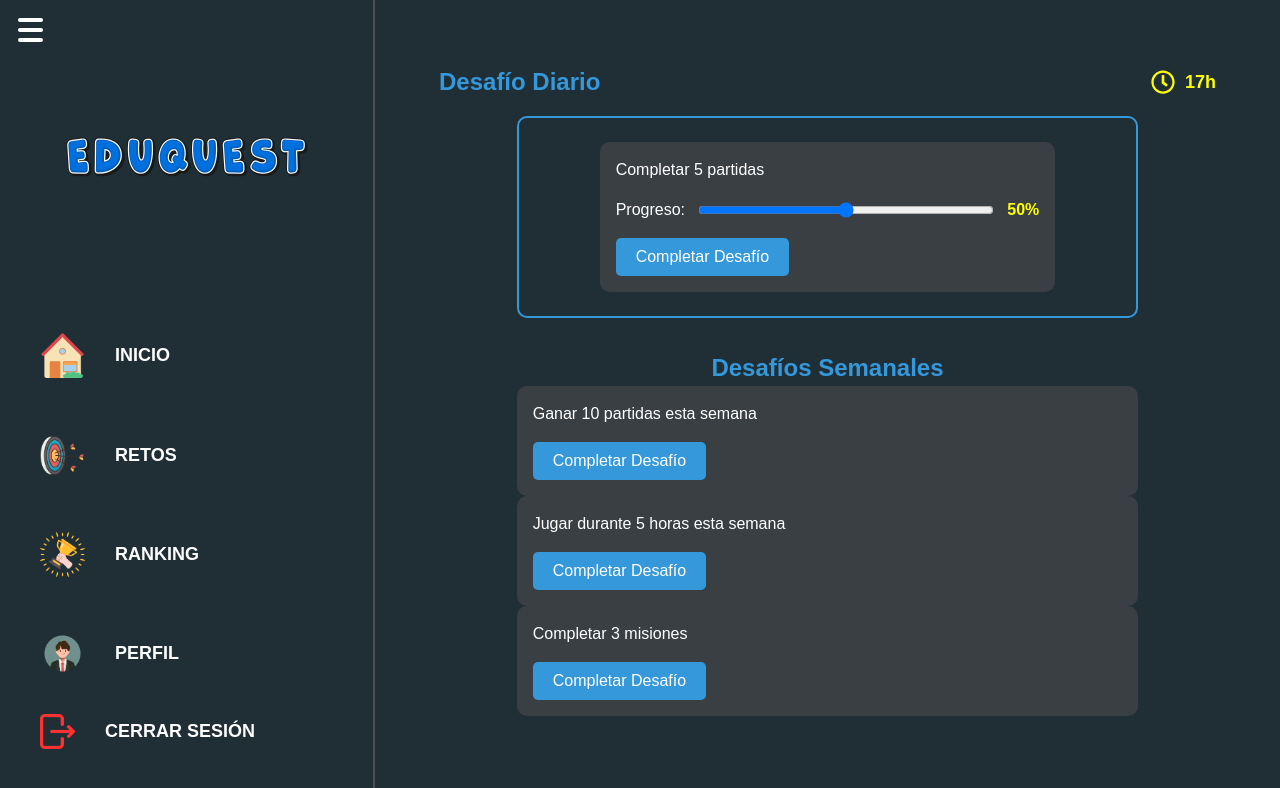
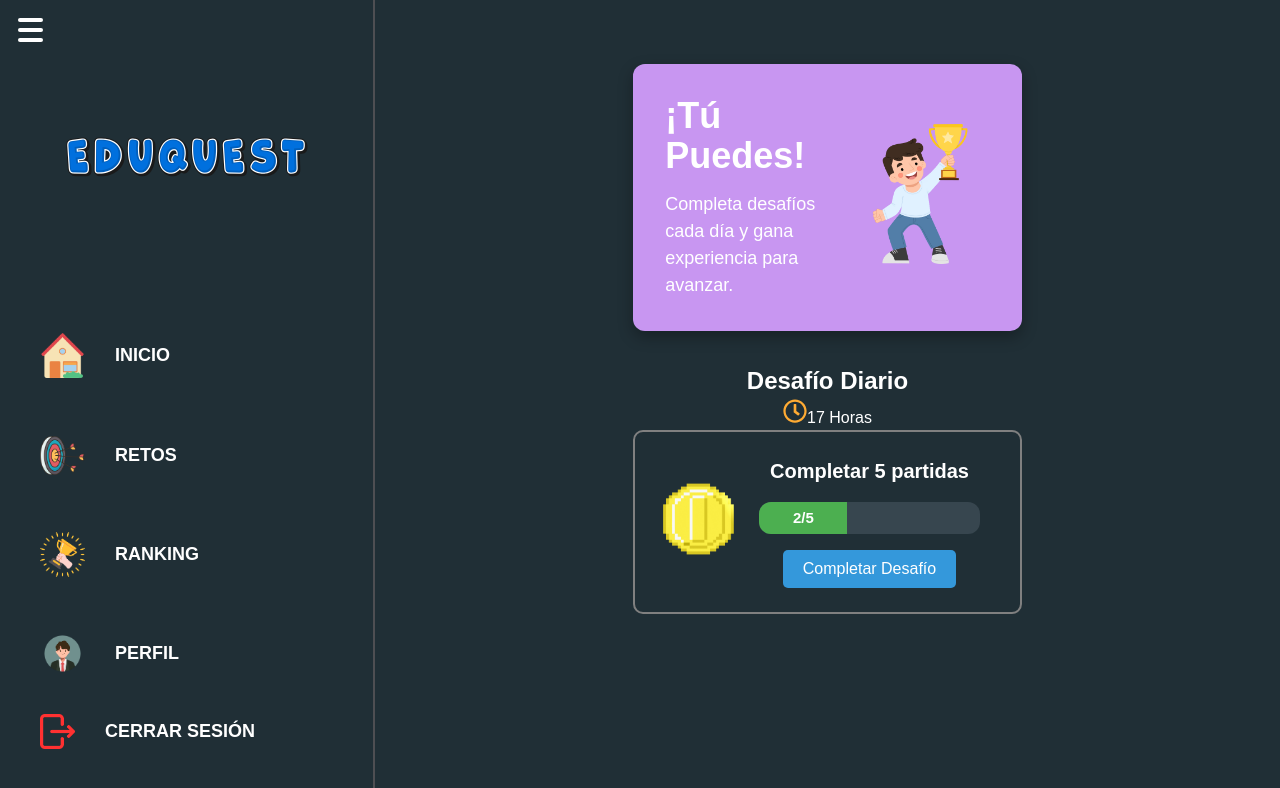
Before and after one commit to ramadearbol/Eduquest, a React (Vite) app in the folder frontend/: page /home/retos in a window 1280 px wide. Shown: the top 788 px of the page. Built offline with nearby package versions, Linux system fonts and the light colour scheme.

Commit message:
Modelo retos

```diff
--- a/frontend/src/pages/Retos.jsx
+++ b/frontend/src/pages/Retos.jsx
@@ -1,86 +1,88 @@
 import React, { useEffect, useState } from "react";
 import "../styles/Retos.css";
-import { FaRegClock } from 'react-icons/fa'; // Usamos un ícono de reloj de react-icons
+import { FaRegClock } from 'react-icons/fa';
+import iconoMan from '../assets/Man.png';
+import gifMoneda from '../assets/Moneda.gif'; // Asegúrate de tener este gif en tu proyecto
 
 const desafiosDiarios = [
-  { id: 1, descripcion: "Completar 5 partidas", exp: 100 },
-];
-
-const desafiosSemanales = [
-  { id: 1, descripcion: "Ganar 10 partidas esta semana", exp: 500 },
-  { id: 2, descripcion: "Jugar durante 5 horas esta semana", exp: 300 },
-  { id: 3, descripcion: "Completar 3 misiones", exp: 200 },
+  { id: 1, descripcion: "Completar 5 partidas", exp: 100, progreso: 2, total: 5 },
 ];
 
 function Retos() {
   const [timeRemainingDaily, setTimeRemainingDaily] = useState(0);
   const [dailyCompleted, setDailyCompleted] = useState(false);
-  const [sliderValue, setSliderValue] = useState(50);  // Progreso del slider
 
   useEffect(() => {
     const intervalDaily = setInterval(() => {
       const now = new Date();
-      const resetTime = new Date(now.getFullYear(), now.getMonth(), now.getDate() + 1, 0, 0, 0);
+      const resetTime = new Date(now.getFullYear(), now.getMonth(), now.getDate() + 1);
       const diff = resetTime - now;
       setTimeRemainingDaily(diff);
     }, 1000);
 
-    return () => {
-      clearInterval(intervalDaily);
-    };
+    return () => clearInterval(intervalDaily);
   }, []);
 
-  // Función para manejar el desafío diario
   const handleCompleteDaily = () => {
     setDailyCompleted(true);
     alert("¡Desafío Diario Completado! Ganaste EXP.");
   };
 
+  const daily = desafiosDiarios[0];
+  const progreso = daily.progreso;
+  const total = daily.total;
+  const porcentaje = Math.min(100, Math.round((progreso / total) * 100));
+  const horasRestantes = Math.floor(timeRemainingDaily / (1000 * 60 * 60));
+
   return (
     <div className="retos-container">
-      {/* Desafío Diario */}
+      <div className="intro-box">
+        <div className="intro-text">
+          <h1>¡Tú Puedes!</h1>
+          <p>Completa desafíos cada día y gana experiencia para avanzar.</p>
+        </div>
+        <div className="intro-image">
+          <img src={iconoMan} alt="Motivación" />
+        </div>
+      </div>
+
+      <div className="contenido-retos">
         <div className="daily-header">
           <h2>Desafío Diario</h2>
           <div className="time-remaining">
-          <FaRegClock color="yellow" size={24} />
-          <span>{Math.floor(timeRemainingDaily / 1000 / 60 / 60)}h</span>
+            <FaRegClock color="#FFAB33" size={24} />
+            <span>{horasRestantes} Horas</span>
           </div>
         </div>
 
         <div className="daily-container">
-        {dailyCompleted ? (
-          <div className="reto-completado">
-            <p>¡Has completado el desafío de hoy!</p>
-            <button onClick={handleCompleteDaily}>Reclamar Recompensa</button>
+          {!dailyCompleted ? (
+            <div className="reto-daily-box">
+              <div className="reto-daily-video">
+                <img src={gifMoneda} alt="Moneda" style={{ width: '80px', height: 'auto' }} />
               </div>
-        ) : (
-          <div className="reto">
-            <p>{desafiosDiarios[0].descripcion}</p>
-            <div className="progress-container">
-              <label>Progreso:</label>
-              <input
-                type="range"
-                min="0"
-                max="100"
-                value={sliderValue}
-                onChange={(e) => setSliderValue(e.target.value)}
-              />
-              <span>{sliderValue}%</span>
+              <div className="reto-daily-text">
+                <p><strong>{daily.descripcion}</strong></p>
+                <div className="progress-bar-wrapper">
+                  <div className="progress-bar-background">
+                    <div
+                      className="progress-bar-fill"
+                      style={{ width: `${porcentaje}%` }}
+                    >
+                      <span>{progreso}/{total}</span>
+                    </div>
+                  </div>
                 </div>
                 <button onClick={handleCompleteDaily}>Completar Desafío</button>
               </div>
+            </div>
+          ) : (
+            <div className="reto-completado">
+              <p>¡Has completado el desafío de hoy!</p>
+              <button>Reclamar Recompensa</button>
+            </div>
           )}
         </div>
-
-      {/* Desafíos Semanales */}
-      <div className="weekly-container">
-        <h2>Desafíos Semanales</h2>
-        {desafiosSemanales.map((desafio) => (
-          <div className="reto" key={desafio.id}>
-            <p>{desafio.descripcion}</p>
-            <button>Completar Desafío</button>
-          </div>
-        ))}
       </div>
     </div>
   );
--- a/frontend/src/styles/Retos.css
+++ b/frontend/src/styles/Retos.css
@@ -1,54 +1,120 @@
-/* Estilos generales para la página de retos */
+/* Contenedor principal */
 .retos-container {
   padding: 2rem;
   text-align: center;
   color: white;
 }
 
-/* Estilo para el título de Desafío Diario */
-.daily-header {
+/* INTRO */
+.intro-box {
   display: flex;
-  justify-content: space-between; /* Título a la izquierda y reloj a la derecha */
+  justify-content: space-between;
   align-items: center;
+  background: linear-gradient(135deg, #c896f1, #c896f1);
+  padding: 2rem;
+  color: white;
+  border-radius: 12px;
+  width: 50%;
+  margin: 0 auto 2rem auto;
+  box-shadow: 0px 6px 15px rgba(0, 0, 0, 0.3);
+}
+
+.intro-text {
+  flex: 1;
+  padding-right: 2rem;
+  text-align: left;
+}
+
+.intro-text h1 {
+  font-size: 36px;
+  margin-bottom: 1rem;
+  font-weight: bold;
+}
+
+.intro-text p {
+  font-size: 18px;
+}
+
+.intro-image img {
+  max-width: 140px;
+}
+
+/* CONTENIDO CENTRAL */
+.contenido-retos {
+  width: 50%;
+  margin: 0 auto;
+}
+
+/* HEADER DEL DIARIO */
+.daily-container {
+  margin-bottom: 3rem;
+  padding: 1.5rem;
+  border: 2px solid gray;
+  border-radius: 10px;
+  background-color: transparent;
+}
+
+.reto-daily-box {
+  display: flex;
+  justify-content: space-between;
+  align-items: center;
+}
+
+/* TEXTO DEL DESAFÍO */
+.reto-daily-text {
+  flex: 1;
+  color: white;
+  padding-right: 1rem;
+}
+
+.reto-daily-text p {
+  font-weight: bold;
+  font-size: 20px;
   margin-bottom: 1rem;
 }
 
-.daily-header h2 {
-  font-size: 24px;
-  color: #3498db;
+/* VIDEO O GIF DEL DESAFÍO */
+.reto-daily-video img {
+  width: 80px;
+  height: auto;
+  border-radius: 10px;
+  margin-right: 20px;
 }
 
-.time-remaining {
+/* BARRA DE PROGRESO PERSONALIZADA */
+.progress-bar-wrapper {
+  margin-bottom: 1rem;
+}
+
+.progress-bar-background {
+  background-color: #37464F;
+  height: 32px;
+  width: 100%;
+  border-radius: 12px;
+  overflow: hidden;
+  position: relative;
+}
+
+.progress-bar-fill {
+  background-color: #4CAF50;
+  height: 100%;
   display: flex;
   align-items: center;
-  font-size: 18px;
-  color: yellow;
+  justify-content: center;
+  font-size: 15px;
+  font-weight: bold;
+  color: white;
+  transition: width 0.4s ease-in-out;
 }
 
-.time-remaining span {
-  margin-left: 10px;
+.progress-bar-fill span {
+  color: white;
   font-weight: bold;
+  font-size: 15px;
 }
 
-/* Contenedor para el desafío diario (sin fondo, solo borde) */
-.daily-container {
-  margin-bottom: 3rem;
-  padding: 1.5rem;
-  border: 2px solid #3498db;
-  border-radius: 10px;
-  width: 80%;
-  margin: 0 auto;
-}
-
-.reto {
-  background-color: transparent;
-  padding: 1rem;
-  border-radius: 8px;
-  width: 100%;
-  text-align: left;
-}
-
-.reto button {
+/* BOTÓN */
+.reto-daily-text button {
   background-color: #3498db;
   color: white;
   padding: 10px 20px;
@@ -56,14 +122,13 @@
   border: none;
   border-radius: 5px;
   cursor: pointer;
-  transition: background-color 0.3s;
 }
 
-.reto button:hover {
+.reto-daily-text button:hover {
   background-color: #2980b9;
 }
 
-/* Estilo cuando el desafío está completado */
+/* ESTADO COMPLETADO */
 .reto-completado {
   background-color: #3a3f44;
   padding: 1rem;
@@ -75,44 +140,3 @@
   font-size: 18px;
   font-weight: bold;
 }
-
-/* Estilo para el progreso del desafío */
-.progress-container {
-  display: flex;
-  justify-content: space-between;
-  align-items: center;
-  margin-top: 1rem;
-}
-
-.progress-container input[type="range"] {
-  width: 70%;
-}
-
-.progress-container span {
-  font-weight: bold;
-  color: yellow;
-  font-size: 16px;
-}
-
-/* Estilo de los desafíos semanales */
-.weekly-container {
-  margin-top: 2rem;
-}
-
-.weekly-container h2 {
-  font-size: 24px;
-  color: #3498db;
-}
-
-.reto {
-  margin-top: 1rem;
-  background-color: #3a3f44;
-  padding: 1rem;
-  border-radius: 10px;
-  width: 80%;
-  margin: 0 auto;
-}
-
-.reto button {
-  margin-top: 1rem;
-}
```
Also changed, not shown: frontend/src/assets/Man.png (added), frontend/src/assets/Moneda.gif (added). Lines whose indentation alone changed are shown as unchanged.
